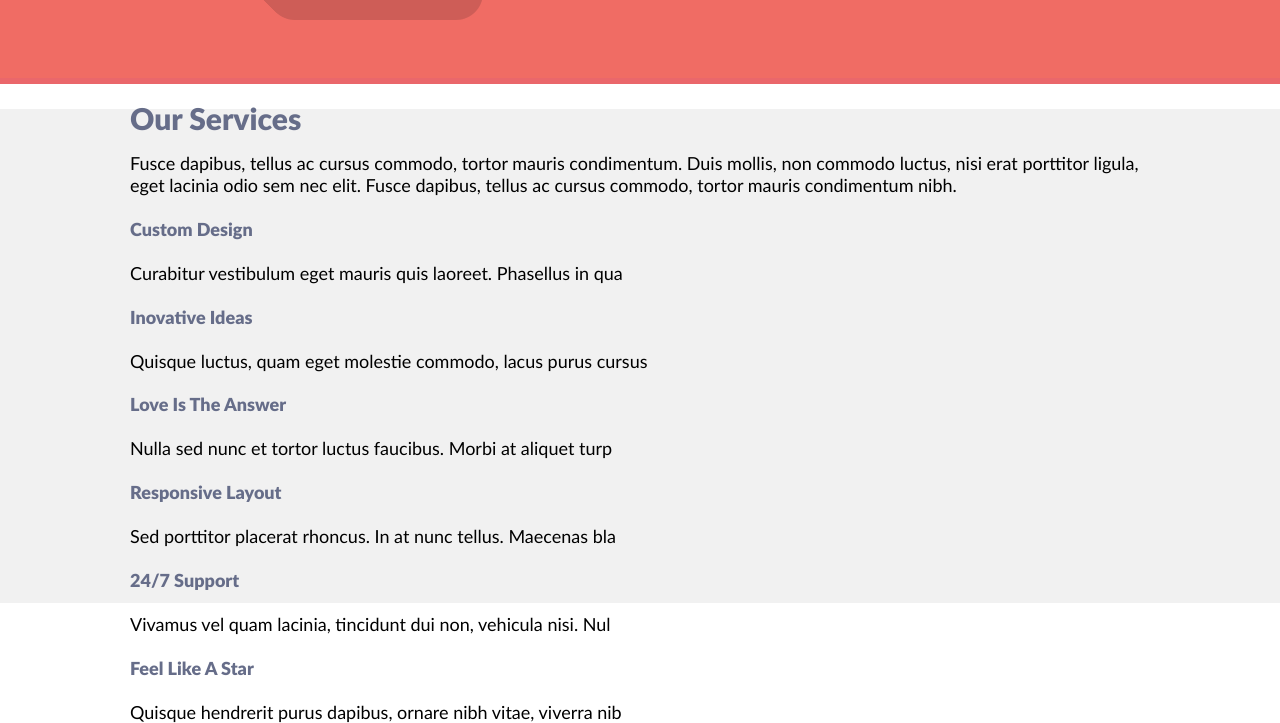
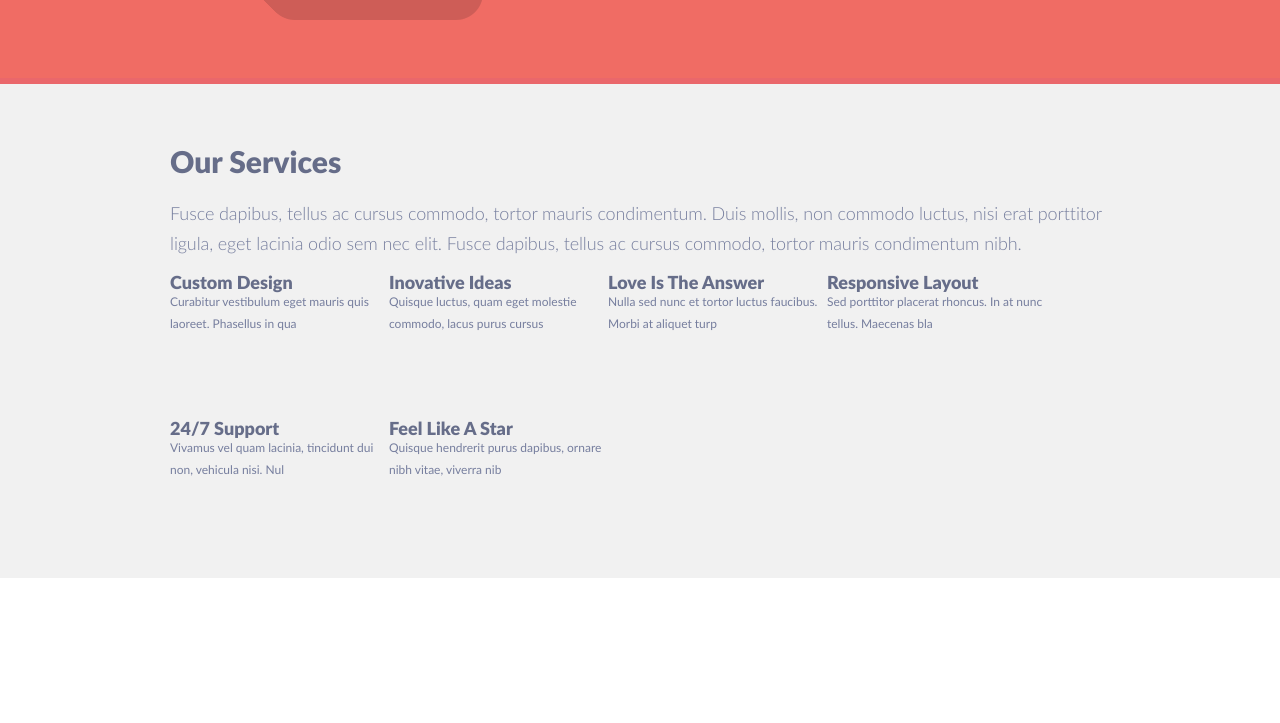
Before and after one commit to TeinPirs/singolo, a website: page singolo1.html in a window 1280 px wide. Shown: the part 611-1334 px from the top of the page. After the commit the page ends 1195 px from the top, so only its background shows below. Drawn offline with Linux system fonts and the light colour scheme.

Commit message:
fix: our-servicess

```diff
--- a/sass/base/_base.scss
+++ b/sass/base/_base.scss
@@ -24,6 +24,7 @@ h2 {
   color: $color-text;
   font-weight: 900;
   text-align: left;
+  margin: 0;
 }
 
 h4 {
@@ -32,4 +33,5 @@ h4 {
   color: $color-text;
   font-weight: 900;
   text-align: left;
+  margin: 0;
 }
--- a/sass/components/_our-servicess.scss
+++ b/sass/components/_our-servicess.scss
@@ -2,5 +2,36 @@
   box-sizing: border-box;
   height: 500px;
   background-color: #f1f1f1;
-  border-bottom: 6px solid #ffffff;
+  border-bottom: 6px solid $color-light;
 }
+
+.our-services-block__wrapper {
+  padding-top: 68px;
+  max-width: 940px;
+}
+
+.our-services-block__wrapper > p {
+  height: 57px;
+  font-size: 1.8rem;
+  line-height: 3rem;
+  color: #767e9e;
+  font-weight: 300;
+  text-align: left;
+  padding-top: 10px;
+  letter-spacing: -0.01rem;
+}
+
+.layout-3-column {
+  display: flex;
+  flex-wrap: wrap;
+}
+.services__content > p {
+  width: 219px;
+  height: 128px;
+  font-size: 1.2rem;
+  line-height: 2.2rem;
+  color: #767e9e;
+  font-weight: 400;
+  text-align: left;
+  margin: 0;
+}
--- a/singolo1.html
+++ b/singolo1.html
@@ -35,7 +35,7 @@
       </div>
     </section>
     <section class="our-services-block">
-      <div class="wrapper">
+      <div class="wrapper our-services-block__wrapper">
         <h2>Our Services</h2>
         <p>
           Fusce dapibus, tellus ac cursus commodo, tortor mauris condimentum.
```
Also changed, not shown: singolo1.css, 1 other file.
